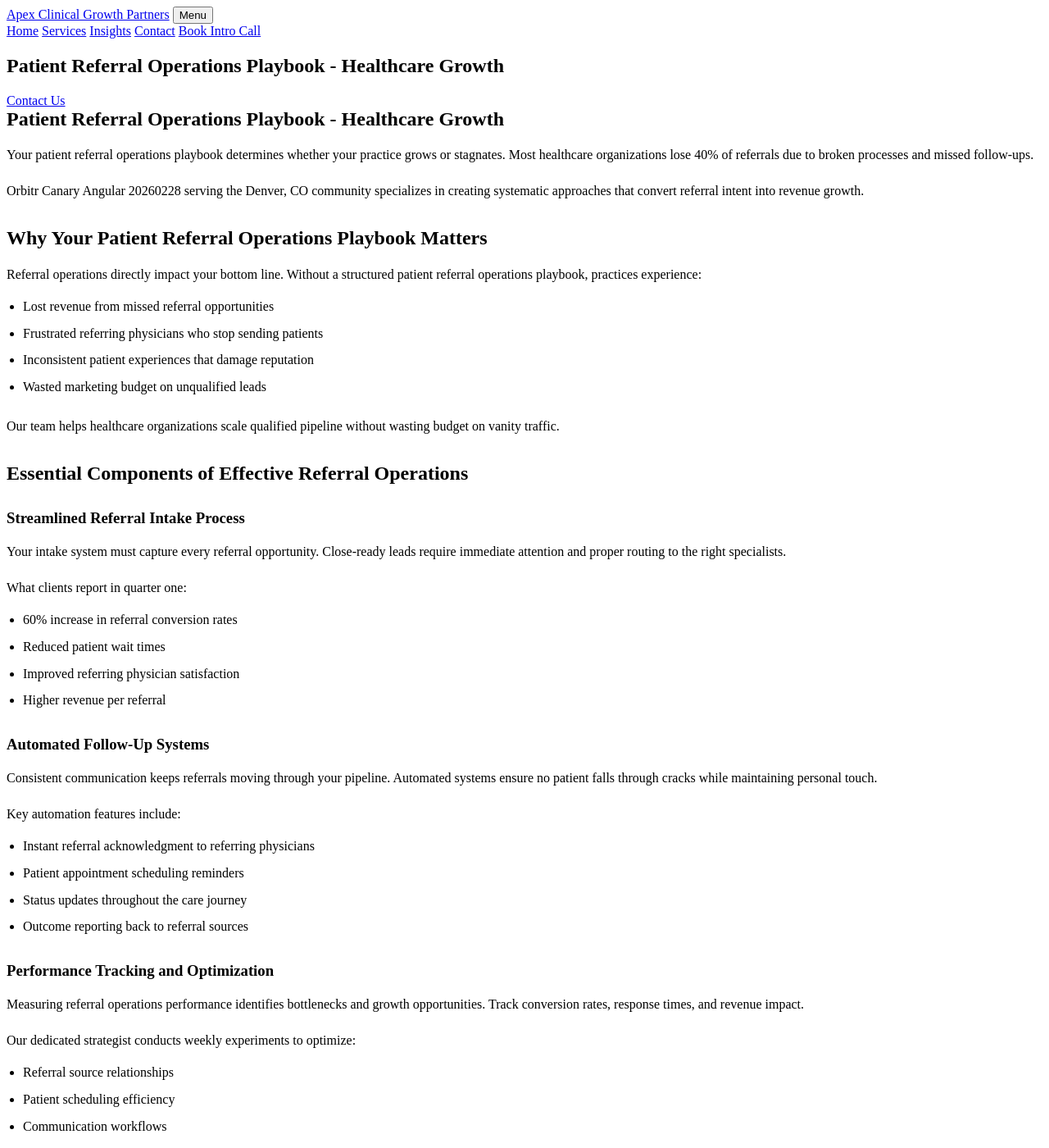
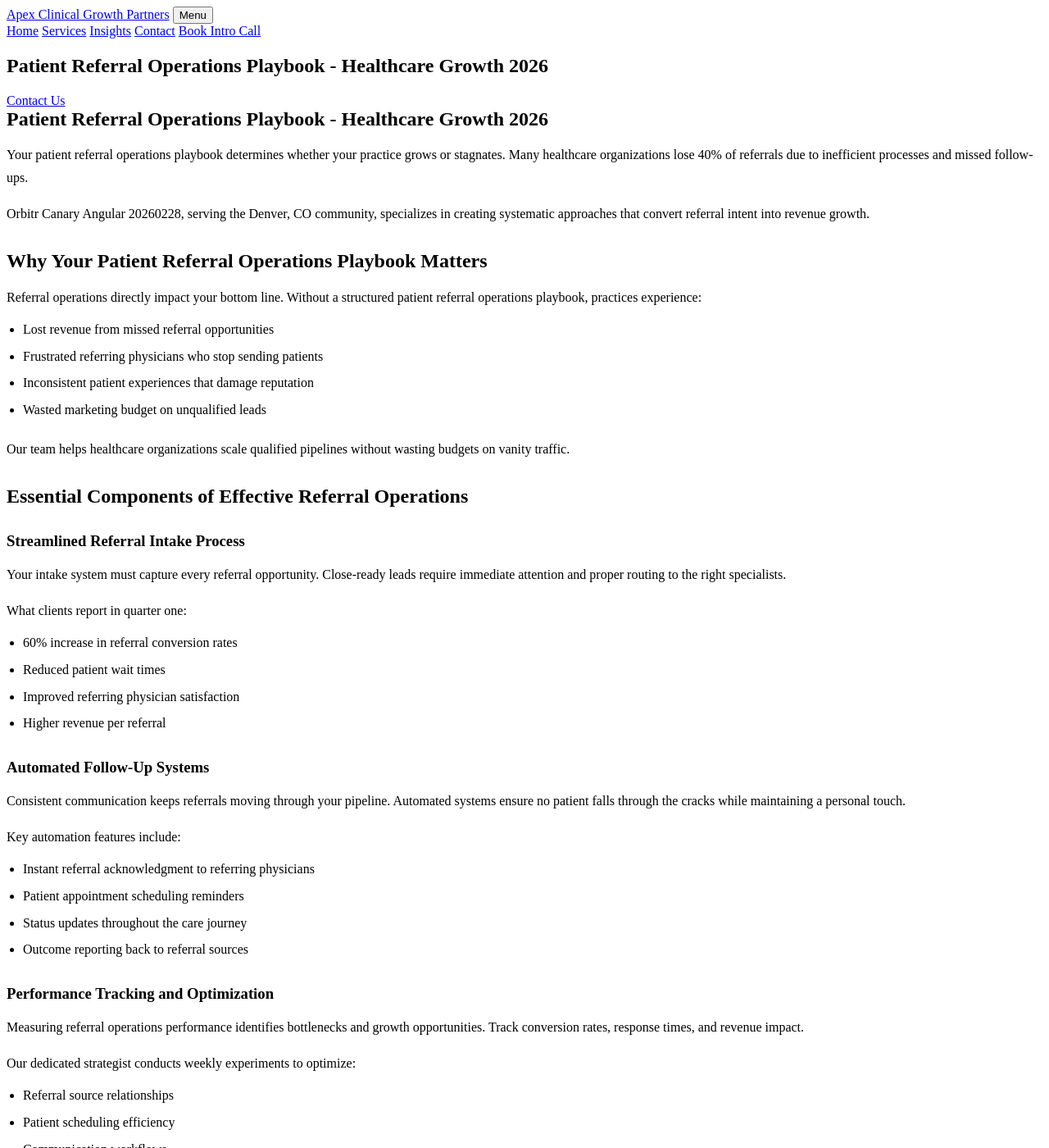
Before and after one commit to prjctlphbt/orbitr-canary-angular-20260228, a Jekyll site: the page angular-referral-ops-playbook-20260228142149.html, which Jekyll copies as it is, in a window 1280 px wide and 1400 px high. Shown: the whole window at 82% size. Built offline with Jekyll 4.4.1, drawn with Linux system fonts in a browser that asks for light colours.

Commit message:
Refresh and update content: angular-referral-ops-playbook-20260228142149.html

```diff
--- a/angular-referral-ops-playbook-20260228142149.html
+++ b/angular-referral-ops-playbook-20260228142149.html
@@ -4,10 +4,9 @@
 <head>
 <meta charset="utf-8"/>
 <meta content="width=device-width, initial-scale=1.0" name="viewport"/>
-<meta content="Streamline patient referrals with our comprehensive operations playbook. Optimize workflows, boost growth, and improve patient outcomes. Get started today." name="description"/>
-<title>Patient Referral Operations Playbook - Healthcare Growth</title>
+<meta content="Optimize patient referrals with our 2026 operations playbook. Enhance workflows, drive growth, and improve patient outcomes. Get started today." name="description"/>
+<title>Patient Referral Operations Playbook - Healthcare Growth 2026</title>
 <style>
-
 
 /* Minimal functional styles (accordion, forms only) */
 
@@ -49,7 +48,7 @@
  box-sizing: border-box;
 }
 
- </style>
+</style>
 <style id="orbitr-generated-content-style">
 .orbitr-generated-content > * {
  margin: 0;
@@ -102,15 +101,15 @@
 <main class="page-main">
 <section class="page-hero landing-hero">
 <div class="container">
-<h1>Patient Referral Operations Playbook - Healthcare Growth</h1>
+<h1>Patient Referral Operations Playbook - Healthcare Growth 2026</h1>
 <a class="cta" href="/services/">Contact Us</a>
 </div>
 </section>
 <section class="landing-content">
 <div class="container orbitr-generated-content">
-<h1>Patient Referral Operations Playbook - Healthcare Growth</h1>
-<p>Your patient referral operations playbook determines whether your practice grows or stagnates. Most healthcare organizations lose 40% of referrals due to broken processes and missed follow-ups.</p>
-<p>Orbitr Canary Angular 20260228 serving the Denver, CO community specializes in creating systematic approaches that convert referral intent into revenue growth.</p>
+<h1>Patient Referral Operations Playbook - Healthcare Growth 2026</h1>
+<p>Your patient referral operations playbook determines whether your practice grows or stagnates. Many healthcare organizations lose 40% of referrals due to inefficient processes and missed follow-ups.</p>
+<p>Orbitr Canary Angular 20260228, serving the Denver, CO community, specializes in creating systematic approaches that convert referral intent into revenue growth.</p>
 <h2>Why Your Patient Referral Operations Playbook Matters</h2>
 <p>Referral operations directly impact your bottom line. Without a structured patient referral operations playbook, practices experience:</p>
 <ul>
@@ -119,7 +118,7 @@
 <li>Inconsistent patient experiences that damage reputation</li>
 <li>Wasted marketing budget on unqualified leads</li>
 </ul>
-<p>Our team helps healthcare organizations scale qualified pipeline without wasting budget on vanity traffic.</p>
+<p>Our team helps healthcare organizations scale qualified pipelines without wasting budgets on vanity traffic.</p>
 <h2>Essential Components of Effective Referral Operations</h2>
 <h3>Streamlined Referral Intake Process</h3>
 <p>Your intake system must capture every referral opportunity. Close-ready leads require immediate attention and proper routing to the right specialists.</p>
@@ -131,7 +130,7 @@
 <li>Higher revenue per referral</li>
 </ul></p>
 <h3>Automated Follow-Up Systems</h3>
-<p>Consistent communication keeps referrals moving through your pipeline. Automated systems ensure no patient falls through cracks while maintaining personal touch.</p>
+<p>Consistent communication keeps referrals moving through your pipeline. Automated systems ensure no patient falls through the cracks while maintaining a personal touch.</p>
 <p>Key automation features include:
 <ul>
 <li>Instant referral acknowledgment to referring physicians</li>
@@ -186,14 +185,14 @@
 <div class="container small-note">Framework canary fixture for Orbitr approval testing.</div>
 </footer>
 <script>
- // FAQ accordion functionality
- document.querySelectorAll('.faq-question').forEach(button => {
+// FAQ accordion functionality
+document.querySelectorAll('.faq-question').forEach(button => {
  button.addEventListener('click', () => {
  const expanded = button.getAttribute('aria-expanded') === 'true';
  button.setAttribute('aria-expanded', !expanded);
  button.parentElement.classList.toggle('active');
  });
- });
- </script>
+});
+</script>
 </body>
 </html>
```
